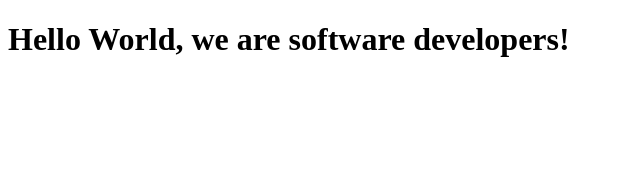
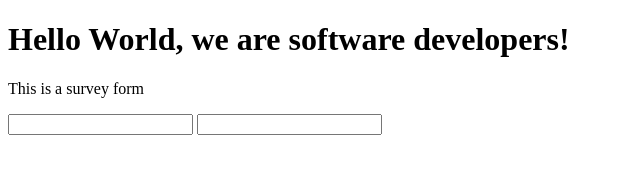
Before and after one commit to SoniaRMK/Microverse-HTML-CSS-project, a plain HTML site: page index.html in a window 1280 px wide. Shown: the whole page, without its empty margins (0-640 px from the left). Drawn offline with Linux system fonts and the light colour scheme.

Commit message:
stories 1-5

```diff
--- a/index.html
+++ b/index.html
@@ -7,7 +7,14 @@
   </head>
 
   <body>
-    <h1>Hello World, we are software developers!</h1>
+    <h1 id='title'>Hello World, we are software developers!</h1>
+    <p id='description'>This is a survey form</p>
+
+    <form id='survey-form'>
+      <input type='text' id="name"/>
+      <input type='email' id="email"/>
+
+    </form>
 
     <script src="https://cdn.freecodecamp.org/testable-projects-fcc/v1/bundle.js"></script>
 
```
